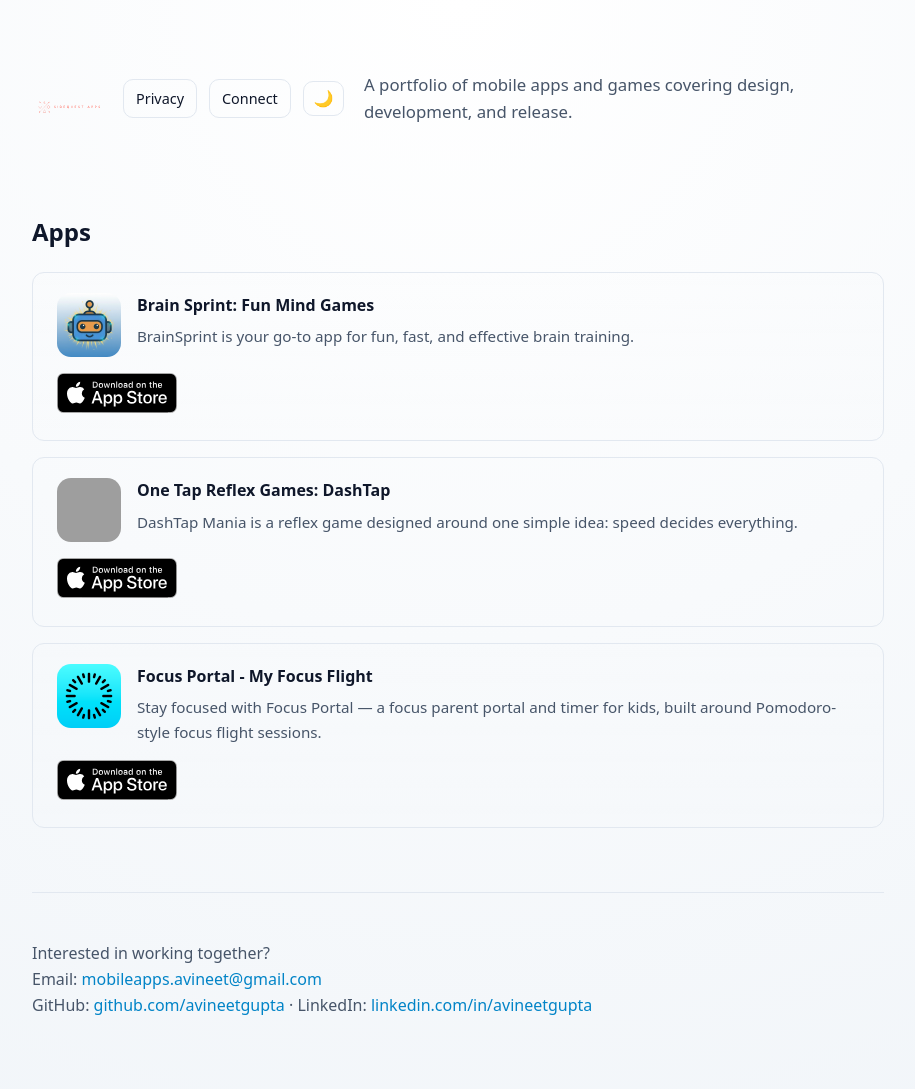
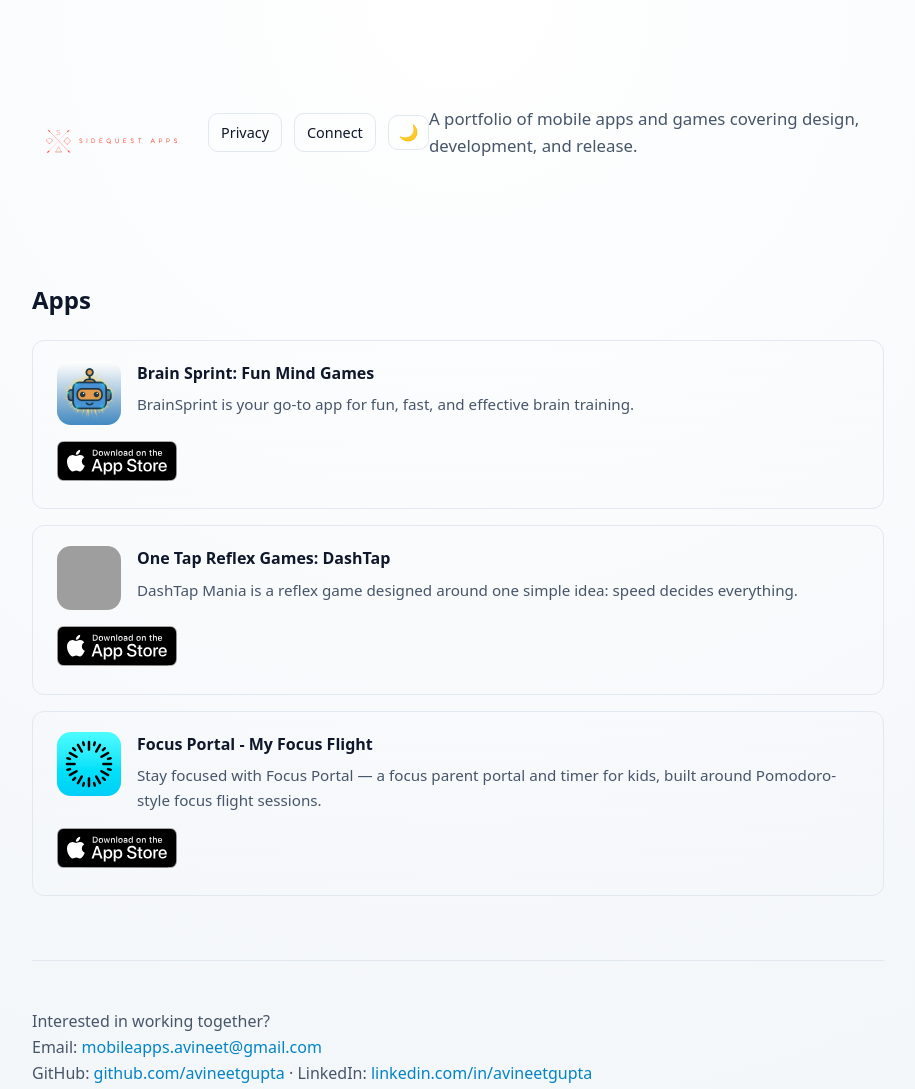
Before and after one commit to SideQuestApps/sidequestapps.github.io, a plain HTML site: page index.html in a window 1280 px wide. Shown: the top 1089 px of the page, without its empty margins (182-1097 px from the left). Drawn offline with Linux system fonts and the light colour scheme; grey boxes are pictures that could not be loaded.

Commit message:
Updated CSS

```diff
--- a/styles.css
+++ b/styles.css
@@ -145,7 +145,7 @@
 }
 
 .site-logo {
-  height: 60px;
+  height: 128px;
   width: auto;
   display: block;
 }
```
